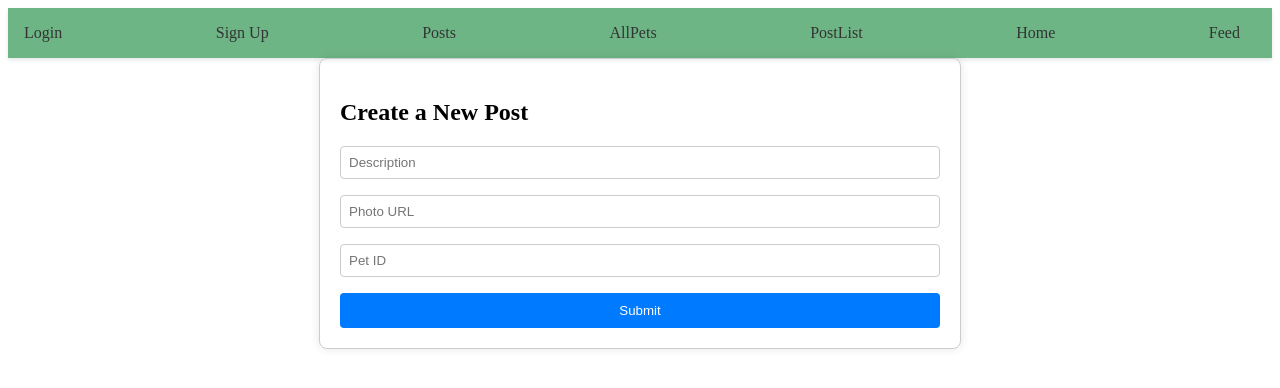
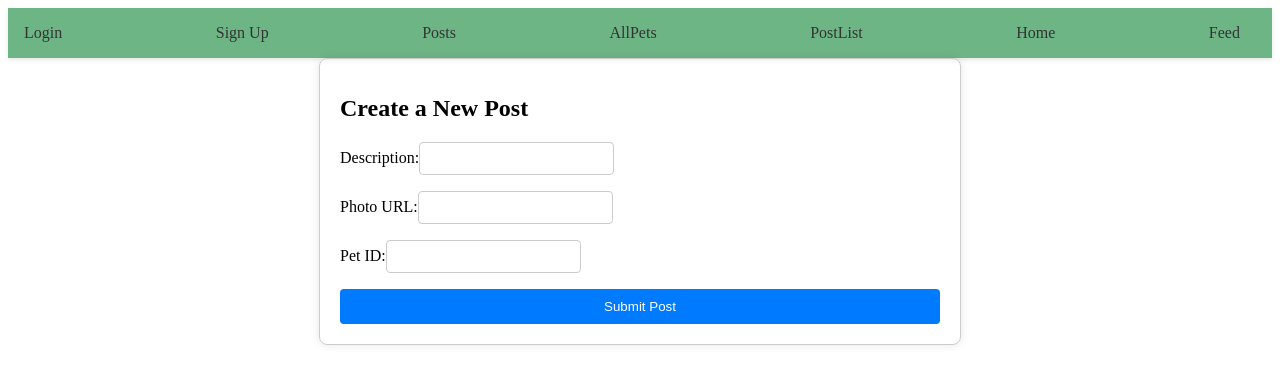
Before and after one commit to arthurbitarinsa/Petbook-frontend, a React (Vite) app in the folder my-react-vite-app/: page /posts in a window 1280 px wide. Shown: the top 388 px of the page. Built offline with nearby package versions, Linux system fonts and the light colour scheme.

Commit message:
Final Commit

```diff
--- a/my-react-vite-app/src/components/PostList.jsx
+++ b/my-react-vite-app/src/components/PostList.jsx
@@ -28,12 +28,12 @@ const PostList = () => {
   }, []);
 
   const handleLike = (postId) => {
-    // Implement the like functionality here
+
     console.log(`Liked post with ID: ${postId}`);
   };
 
   const handleComment = (postId) => {
-    // Implement the comment functionality here
+
     console.log(`Commented on post with ID: ${postId}`);
   };
 
--- a/my-react-vite-app/src/components/Posts.jsx
+++ b/my-react-vite-app/src/components/Posts.jsx
@@ -1,78 +1,72 @@
-import React, { useState, useEffect } from 'react';
-import axios from 'axios';
+
+import React, { useState } from "react";
+import axios from "axios";
 import './Posts.css';
 
 const Posts = () => {
-  const [description, setDescription] = useState('');
-  const [photoUrl, setPhotoUrl] = useState('');
-  const [pet, setPet] = useState('');
-  const [error, setError] = useState(null);
-  const [success, setSuccess] = useState(null);
+  const [description, setDescription] = useState("");
+  const [photoUrl, setPhotoUrl] = useState("");
+  const [petId, setPetId] = useState("");
 
   const handleSubmit = async (e) => {
     e.preventDefault();
-    setError(null);
-    setSuccess(null);
 
     const postData = {
       description,
       photo_url: photoUrl,
-      pet: parseInt(pet),  // Assuming pet is an ID and should be an integer
+      pet: parseInt(petId),
     };
 
+    console.log("Submitting post data:", postData);
+
     try {
+        const tokens = localStorage.getItem('authToken')
+        const token = "bearer " + tokens
+        const config = {
+            headers: {
+                 'Authorization': token,
+                 'Content-Type': 'application/json'
+            }
+        }
       const response = await axios.post(
-        'https://petbook-back-aa858b6addea.herokuapp.com/api/posts/',
-        postData,
-        {
-          headers: {
-            'Content-Type': 'application/json',
-          },
-        }
+        "https://petbook-back-aa858b6addea.herokuapp.com/api/posts/", postData, config
+
       );
-      console.log('Submitting post data:', postData);
-      if (response.status === 201) {
-        setSuccess('Post created successfully!');
-        setDescription('');
-        setPhotoUrl('');
-        setPet('');
-      } else {
-        setError('Failed to create post.');
-      }
-    } catch (err) {
-      console.error('Error posting data:', err);
-      setError('Request failed with status code ' + err.response?.status || 500);
+      console.log("Post successful:", response.data);
+    } catch (error) {
+      console.error("Error posting data:", error);
     }
   };
 
   return (
     <div className="posts-container">
-      <h2>Create a New Post</h2>
-      <form onSubmit={handleSubmit} className="posts-form">
+      <h1>Create a New Post</h1>
+      <form onSubmit={handleSubmit}>
+        <div>
+          <label>Description:</label>
           <input
             type="text"
-          placeholder="Description"
             value={description}
             onChange={(e) => setDescription(e.target.value)}
-          required
           />
+        </div>
+        <div>
+          <label>Photo URL:</label>
           <input
             type="text"
-          placeholder="Photo URL"
             value={photoUrl}
             onChange={(e) => setPhotoUrl(e.target.value)}
-          required
           />
+        </div>
+        <div>
+          <label>Pet ID:</label>
           <input
             type="number"
-          placeholder="Pet ID"
-          value={pet}
-          onChange={(e) => setPet(e.target.value)}
-          required
+            value={petId}
+            onChange={(e) => setPetId(e.target.value)}
           />
-        <button type="submit" className="submit-button">Submit</button>
-        {error && <p className="error">{error}</p>}
-        {success && <p className="success">{success}</p>}
+        </div>
+        <button type="submit">Submit Post</button>
       </form>
     </div>
   );
```
Lines whose indentation alone changed are shown as unchanged.
